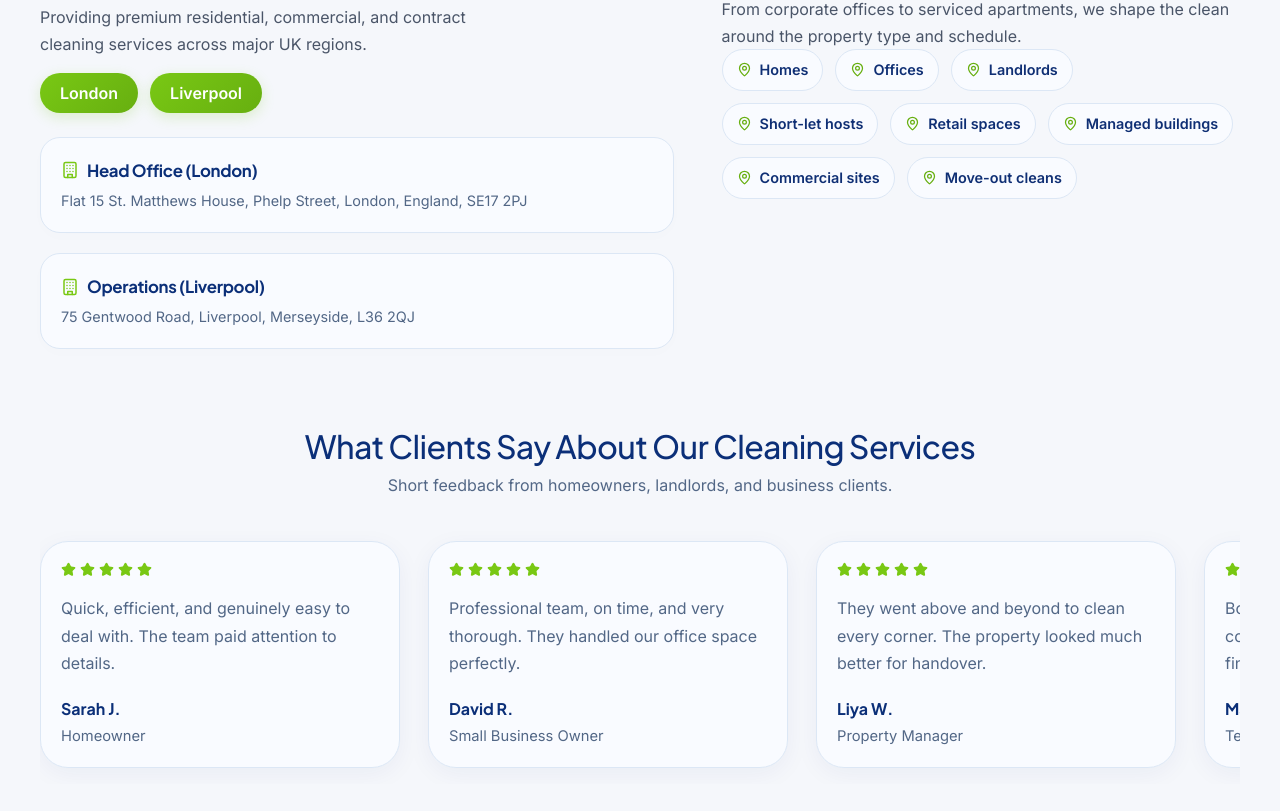
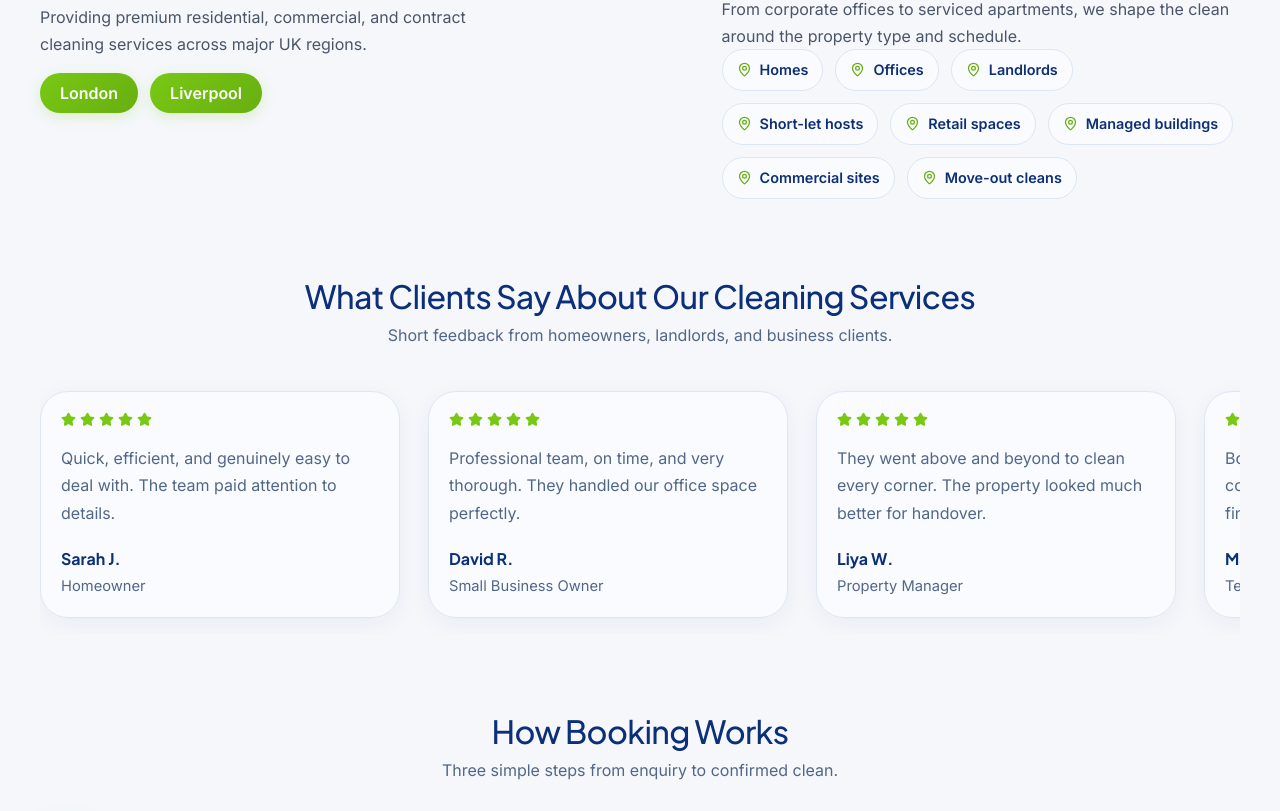
Before and after one commit to esinniobiwaquareeb/pace-setter, a React (Vite) app: page /about in a window 1280 px wide. Shown: the part 2609-3420 px from the top of the page. Built offline with nearby package versions, Linux system fonts and the light colour scheme; no server answers.

Commit message:
refactor: remove physical office address display from landing page and content config

```diff
--- a/src/app/landing/ServiceAreas.tsx
+++ b/src/app/landing/ServiceAreas.tsx
@@ -19,24 +19,6 @@ export function ServiceAreas() {
             <div className="coverage-cities">
               <span className="coverage-city">London</span>
               <span className="coverage-city">Liverpool</span>
-            </div>
-
-            <div className="office-locations">
-              <div className="office-card">
-                <div className="office-card__header">
-                  <Building size={18} className="office-icon" />
-                  <h3>Head Office (London)</h3>
-                </div>
-                <p>{contact.addressLondon || "Flat 15 St. Matthews House, Phelp Street, London, England, SE17 2PJ"}</p>
-              </div>
-
-              <div className="office-card">
-                <div className="office-card__header">
-                  <Building size={18} className="office-icon" />
-                  <h3>Operations (Liverpool)</h3>
-                </div>
-                <p>{contact.addressLiverpool || "75 Gentwood Road, Liverpool, Merseyside, L36 2QJ"}</p>
-              </div>
             </div>
           </div>
 
--- a/src/app/landing/site-content.ts
+++ b/src/app/landing/site-content.ts
@@ -183,8 +183,8 @@ export const DEFAULT_SITE_CONTENT: SiteContent = {
     facebook: "https://www.facebook.com/pacesettercleaning",
     youtube: "https://youtube.com/@pacesettercleaning",
     linkedin: "https://www.linkedin.com/company/pacesettercleaning/",
-    addressLondon: "Flat 15 St. Matthews House, Phelp Street, London, England, SE17 2PJ",
-    addressLiverpool: "75 Gentwood Road, Liverpool, Merseyside, L36 2QJ",
+    addressLondon: "",
+    addressLiverpool: "",
   },
   expandedContent: {
     aboutMission: {
```
